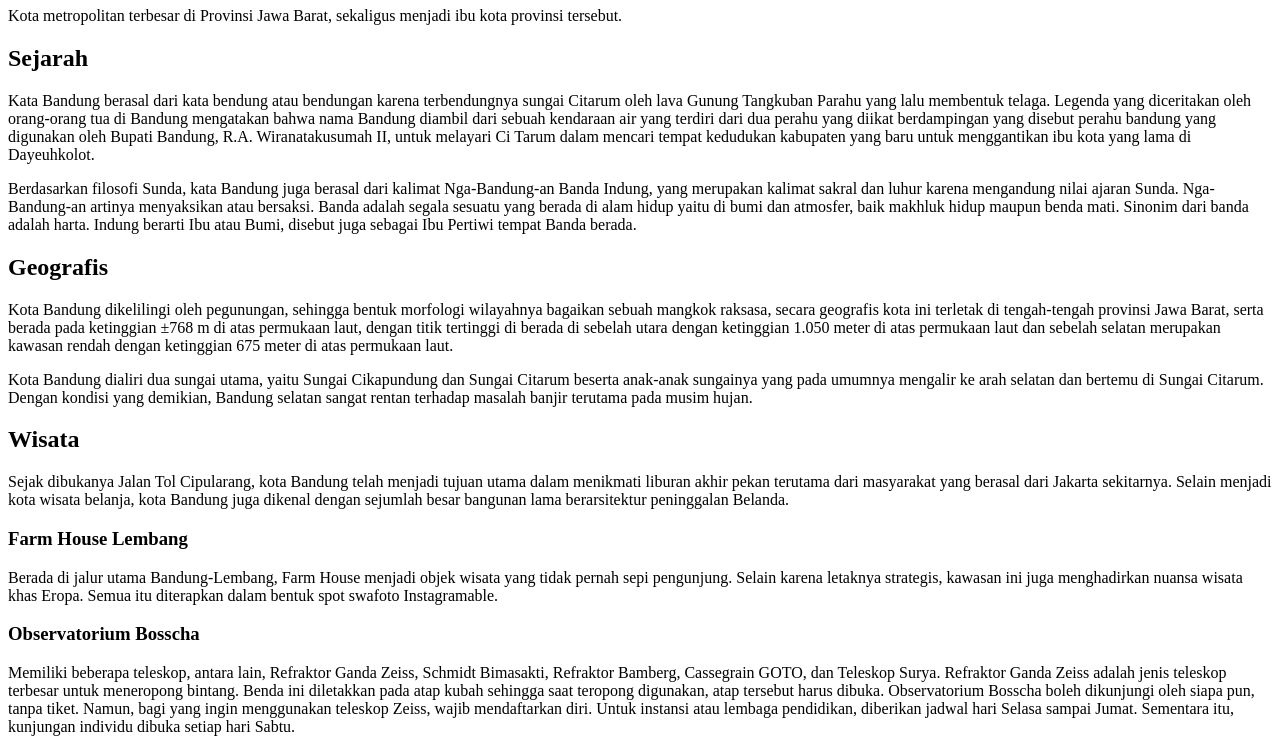
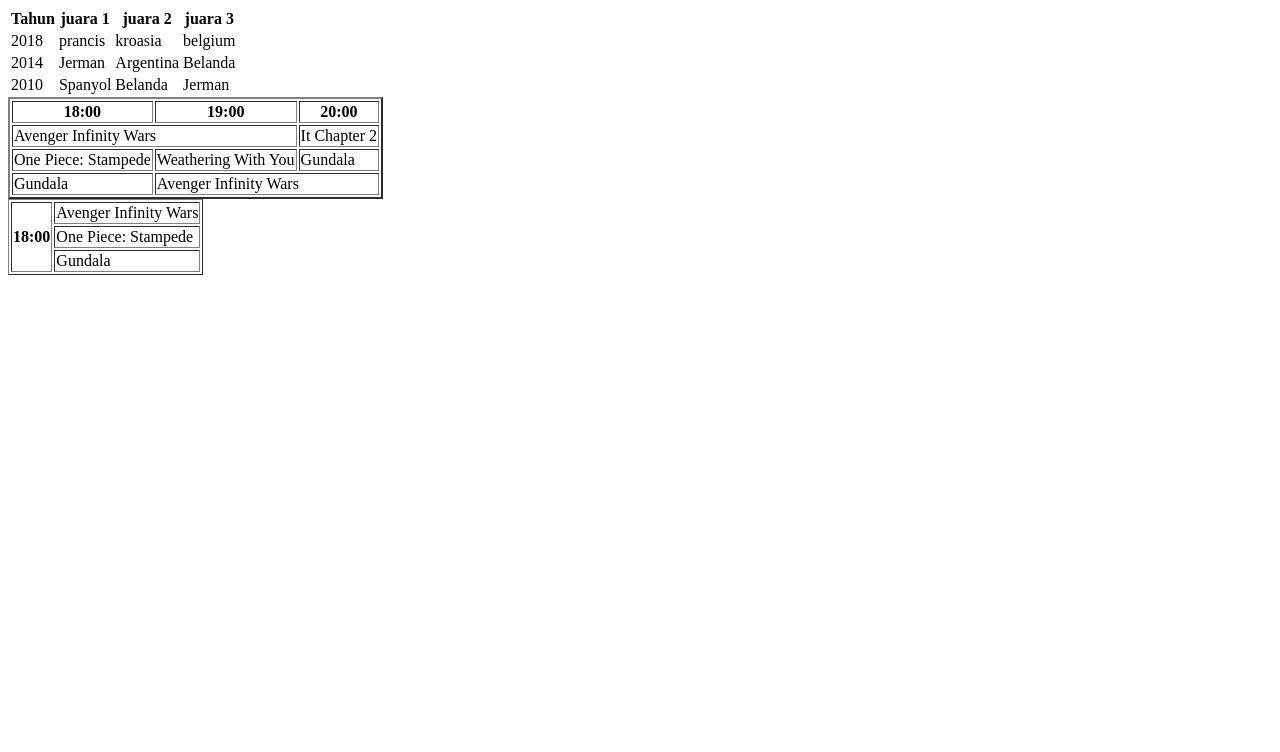
Before and after one commit to nabilban/Bandung-Lautan-Api, a plain HTML site: page index.html in a window 1280 px wide. Shown: the part 73-825 px from the top of the page. After the commit the page ends 800 px from the top, so only its background shows below. Drawn offline with Linux system fonts and the light colour scheme.

Commit message:
beljaar table

```diff
--- a/index.html
+++ b/index.html
@@ -3,90 +3,108 @@
 <html>
 
 <head>
-    <title>title tab bar </title>
+    <title>belajar table </title>
 </head>
+<!-- membuat table biasa menggunkan th(table head),tr(table row/tabwel baris),td(table data/isi tabel) -->
 
 <body>
     <h1>
-        Bandung
+        Pemenang Piala dunia tiga tahun terakhir
     </h1>
-    <p>
-        Kota metropolitan terbesar di Provinsi Jawa Barat, sekaligus menjadi ibu kota provinsi tersebut.
-    </p>
+
+    <table>
+        <tr>
+            <th>
+                Tahun
+            </th>
+            <th>
+                juara 1
+            </th>
+            <th>
+                juara 2
+            </th>
+            <th>
+                juara 3
+            </th>
+        </tr>
+
+        <tr>
+            <td>
+                2018
+            </td>
+            <td>
+                prancis
+            </td>
+            <td>
+                kroasia
+            </td>
+            <td>
+                belgium
+            </td>
+        </tr>
+
+        <tr>
+            <td>2014</td>
+            <td>Jerman</td>
+            <td>Argentina</td>
+            <td>Belanda</td>
+        </tr>
+        <tr>
+            <td>2010</td>
+            <td>Spanyol</td>
+            <td>Belanda</td>
+            <td>Jerman</td>
+        </tr>
+
+    </table>
 
 
-    <h2>
-        Sejarah
-    </h2>
-    <p>
-        Kata Bandung berasal dari kata bendung atau bendungan karena terbendungnya sungai Citarum oleh lava Gunung
-        Tangkuban Parahu yang lalu membentuk telaga. Legenda yang diceritakan oleh orang-orang tua di Bandung mengatakan
-        bahwa nama Bandung diambil dari sebuah kendaraan air yang terdiri dari dua perahu yang diikat berdampingan yang
-        disebut perahu bandung yang digunakan oleh Bupati Bandung, R.A. Wiranatakusumah II, untuk melayari Ci Tarum
-        dalam mencari tempat kedudukan kabupaten yang baru untuk menggantikan ibu kota yang lama di Dayeuhkolot.
-    </p>
+  <!-- table span -->
+<!-- column span -->
+<!-- menggunakn elemen colspan , dia memngspansi per tiap colom (ke samping) -->
+<!-- ditambahkan atribut border agar terlihat garis pemisah antra tiap content, nilai yang disii berupa satuan pixel -->
+<table border="2">
+    <tr>
+        <th>18:00</th>
+        <th>19:00</th>
+        <th>20:00</th>
+    </tr>
+    <tr>
+        <td colspan="2">Avenger Infinity Wars</td>
+        <td>It Chapter 2</td>
+    </tr>
+    <tr>
+        <td>One Piece: Stampede</td>
+        <td>Weathering With You</td>
+        <td>Gundala</td>
+    </tr>
+    <tr>
+        <td>Gundala</td>
+        <td colspan="2">Avenger Infinity Wars</td>
+    </tr>
+ </table>
 
-    <p>
-        Berdasarkan filosofi Sunda, kata Bandung juga berasal dari kalimat Nga-Bandung-an Banda Indung, yang merupakan
-        kalimat sakral dan luhur karena mengandung nilai ajaran Sunda. Nga-Bandung-an artinya menyaksikan atau bersaksi.
-        Banda adalah segala sesuatu yang berada di alam hidup yaitu di bumi dan atmosfer, baik makhluk hidup maupun
-        benda mati. Sinonim dari banda adalah harta. Indung berarti Ibu atau Bumi, disebut juga sebagai Ibu Pertiwi
-        tempat Banda berada.
-    </p>
+ <!-- row span -->
+ <!-- sama kek column span menggunakan elemen rowspan , dan nilai yang diisi , dia mengspansi per tiap baris -->
+ <table border="1">
+    <tr>
+        <th rowspan="3">18:00</th>
+        <td>Avenger Infinity Wars</td>
+    </tr>
+    <tr>
+        <td>One Piece: Stampede</td>
+    </tr>
+    <tr>
+        <td>Gundala</td>
+    </tr>
+ </table>
 
-    <h2>
-        Geografis
-    </h2>
-    <p>
-        Kota Bandung dikelilingi oleh pegunungan, sehingga bentuk morfologi wilayahnya bagaikan sebuah mangkok raksasa,
-        secara geografis kota ini terletak di tengah-tengah provinsi Jawa Barat, serta berada pada ketinggian ±768 m di
-        atas permukaan laut, dengan titik tertinggi di berada di sebelah utara dengan ketinggian 1.050 meter di atas
-        permukaan laut dan sebelah selatan merupakan kawasan rendah dengan ketinggian 675 meter di atas permukaan laut.
-    </p>
 
-    <p>
-        Kota Bandung dialiri dua sungai utama, yaitu Sungai Cikapundung dan Sungai Citarum beserta anak-anak sungainya
-        yang pada umumnya mengalir ke arah selatan dan bertemu di Sungai Citarum. Dengan kondisi yang demikian, Bandung
-        selatan sangat rentan terhadap masalah banjir terutama pada musim hujan.
-    </p>
-
-    <h2>
-        Wisata
-    </h2>
-    <p>
-
-        Sejak dibukanya Jalan Tol Cipularang, kota Bandung telah menjadi tujuan utama dalam menikmati liburan akhir
-        pekan terutama dari masyarakat yang berasal dari Jakarta sekitarnya. Selain menjadi kota wisata belanja, kota
-        Bandung juga dikenal dengan sejumlah besar bangunan lama berarsitektur peninggalan Belanda.
-    </p>
-
-    <h3>
-
-        Farm House Lembang
-    </h3>
-    <p>
-
-        Berada di jalur utama Bandung-Lembang, Farm House menjadi objek wisata yang tidak pernah sepi pengunjung. Selain
-        karena letaknya strategis, kawasan ini juga menghadirkan nuansa wisata khas Eropa. Semua itu diterapkan dalam
-        bentuk spot swafoto Instagramable.
-    </p>
-
-    <h3>
-
-        Observatorium Bosscha
-    </h3>
-    <p>
-        Memiliki beberapa teleskop, antara lain, Refraktor Ganda Zeiss, Schmidt Bimasakti, Refraktor Bamberg, Cassegrain
-        GOTO, dan Teleskop Surya. Refraktor Ganda Zeiss adalah jenis teleskop terbesar untuk meneropong bintang. Benda
-        ini diletakkan pada atap kubah sehingga saat teropong digunakan, atap tersebut harus dibuka. Observatorium
-        Bosscha boleh dikunjungi oleh siapa pun, tanpa tiket. Namun, bagi yang ingin menggunakan teleskop Zeiss, wajib
-        mendaftarkan diri. Untuk instansi atau lembaga pendidikan, diberikan jadwal hari Selasa sampai Jumat. Sementara
-        itu, kunjungan individu dibuka setiap hari Sabtu.
-    </p>
+ <!-- Catatan: Sayangnya pada contoh kode diatas,
+    penggunaan atribut border pada elemen <table> sudah deprecated (usang)
+        sehingga kita tidak direkomendasikan untuk menggunakannya.
 
 </body>
-
-
 
 </html>
 
```
Also changed, not shown: assets/20191206144011db9456d14d41444a82d4a46e85409b2d.png (added), assets/Bandung_coa.png (added).
